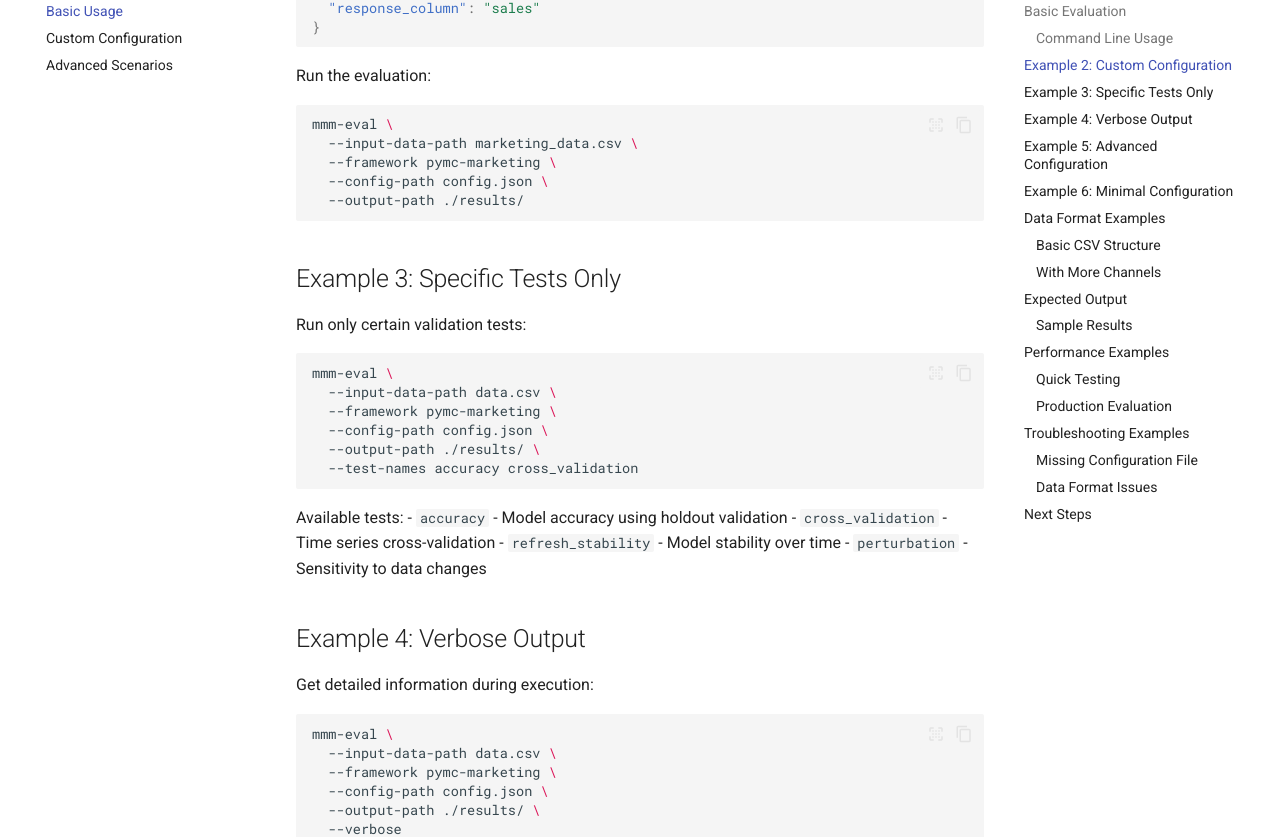
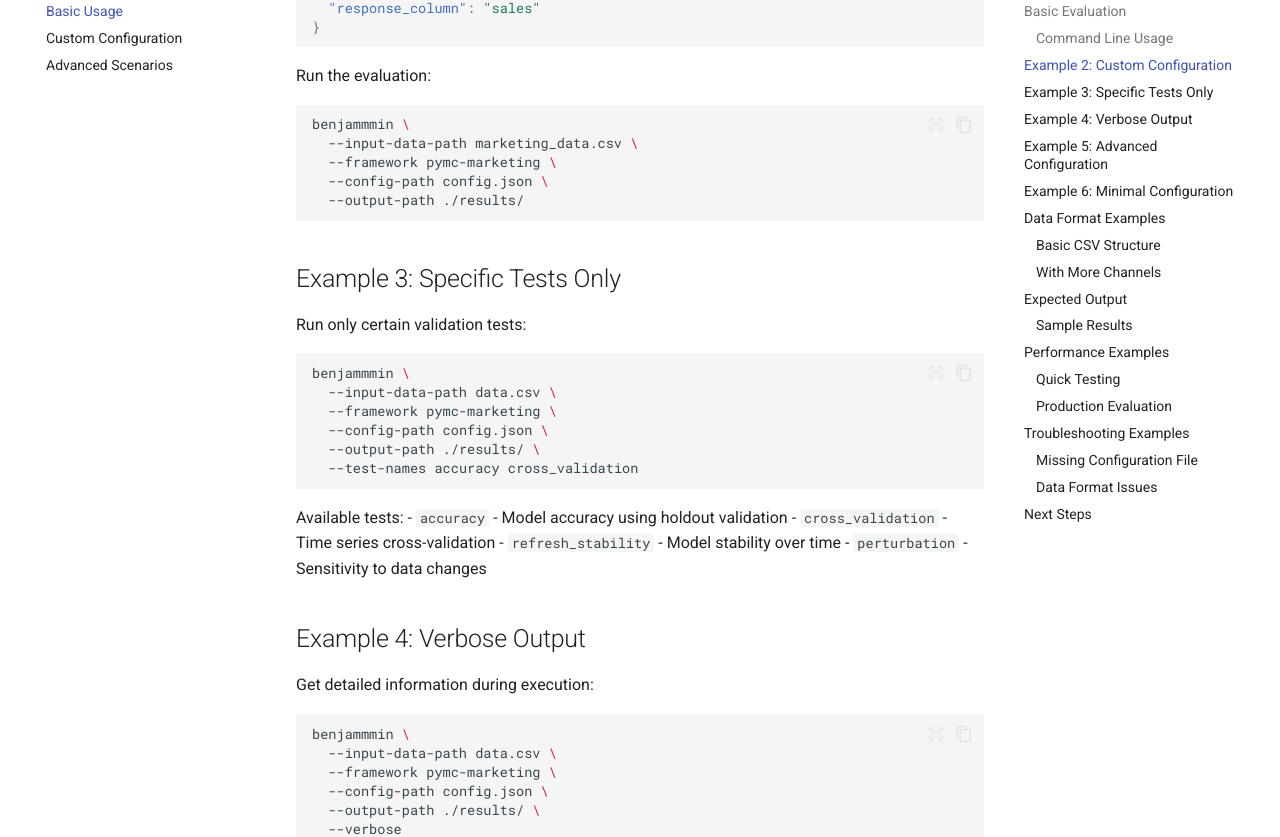
Before and after one commit to mutinex/mmm-eval, an MkDocs documentation site: the page built from docs/examples/basic-usage.md, in a window 1280 px wide and 1400 px high, scrolled down 871 px. Shown: the part 145-982 px from the top of the window. Built offline with MkDocs 1.6.1 and Material for MkDocs 9.7.7, drawn with Linux system fonts in a browser that asks for light colours; comment, search, counter and statistics services are not loaded; the version menu is left out; some of the changed text lies outside the part shown.

````diff
--- a/docs/examples/basic-usage.md
+++ b/docs/examples/basic-usage.md
@@ -45,7 +45,7 @@ Create a configuration file `config.json`:
 Run the evaluation:
 
 ```bash
-mmm-eval \
+benjammmin \
   --input-data-path marketing_data.csv \
   --framework pymc-marketing \
   --config-path config.json \
@@ -57,7 +57,7 @@ mmm-eval \
 Run only certain validation tests:
 
 ```bash
-mmm-eval \
+benjammmin \
   --input-data-path data.csv \
   --framework pymc-marketing \
   --config-path config.json \
@@ -76,7 +76,7 @@ Available tests:
 Get detailed information during execution:
 
 ```bash
-mmm-eval \
+benjammmin \
   --input-data-path data.csv \
   --framework pymc-marketing \
   --config-path config.json \
@@ -117,7 +117,7 @@ For more complex models, use an advanced configuration:
 Run with verbose output:
 
 ```bash
-mmm-eval \
+benjammmin \
   --input-data-path marketing_data.csv \
   --framework pymc-marketing \
   --config-path advanced_config.json \
@@ -152,7 +152,7 @@ For quick testing, use a minimal configuration:
 Run minimal evaluation:
 
 ```bash
-mmm-eval \
+benjammmin \
   --input-data-path test_data.csv \
   --framework pymc-marketing \
   --config-path minimal_config.json \
@@ -221,7 +221,7 @@ perturbation,percentage_change_for_each_channel:channel_2,0.01,True
 For development and testing:
 
 ```bash
-mmm-eval \
+benjammmin \
   --input-data-path small_test_data.csv \
   --framework pymc-marketing \
   --config-path test_config.json \
@@ -245,7 +245,7 @@ Use minimal sampling parameters in your config:
 For production use:
 
 ```bash
-mmm-eval \
+benjammmin \
   --input-data-path production_data.csv \
   --framework pymc-marketing \
   --config-path production_config.json \
@@ -294,7 +294,7 @@ cat > config.json << 'EOF'
 EOF
 
 # Run evaluation
-mmm-eval \
+benjammmin \
   --input-data-path data.csv \
   --framework pymc-marketing \
   --config-path config.json \
````
Also changed, not shown: CONTRIBUTING.md (+1 -1 lines), README.md (+2 -2 lines), docs/user-guide/data.md (+1 -1 lines), docs/user-guide/frameworks.md (+2 -2 lines).
